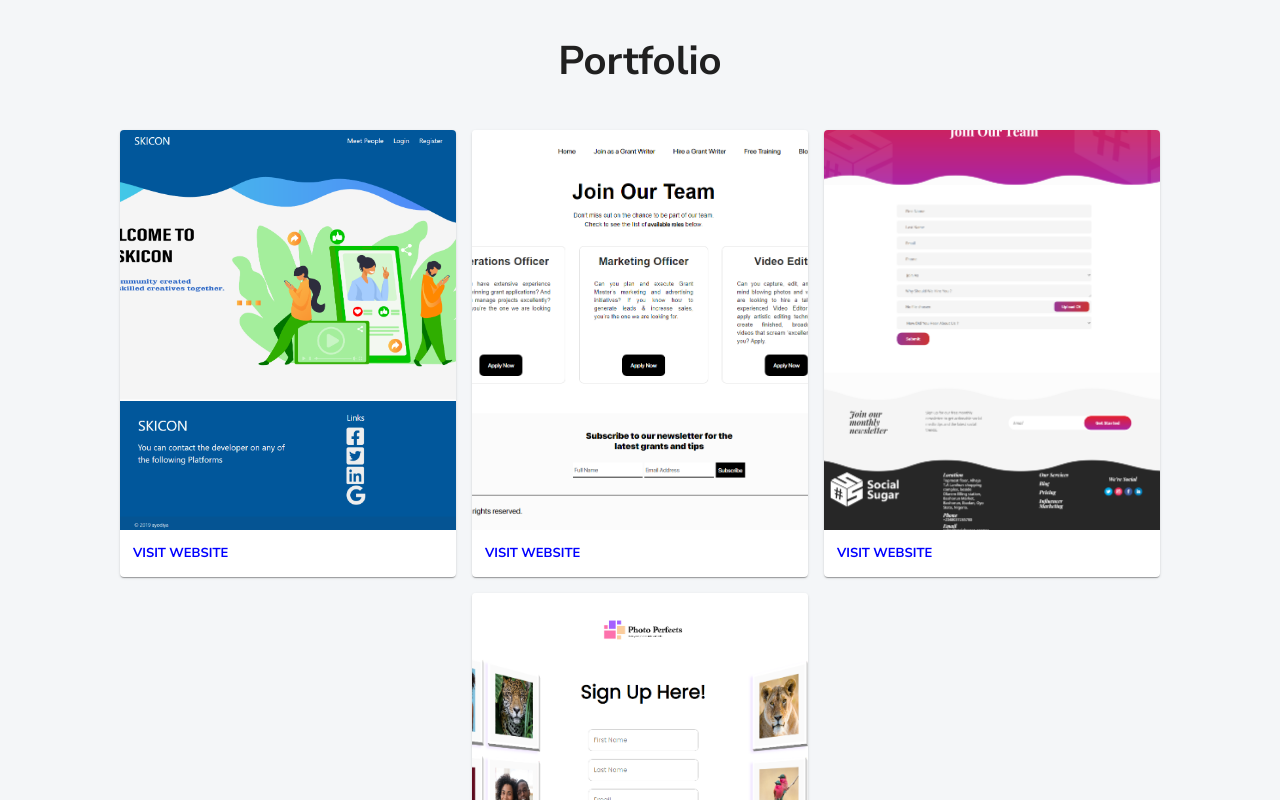
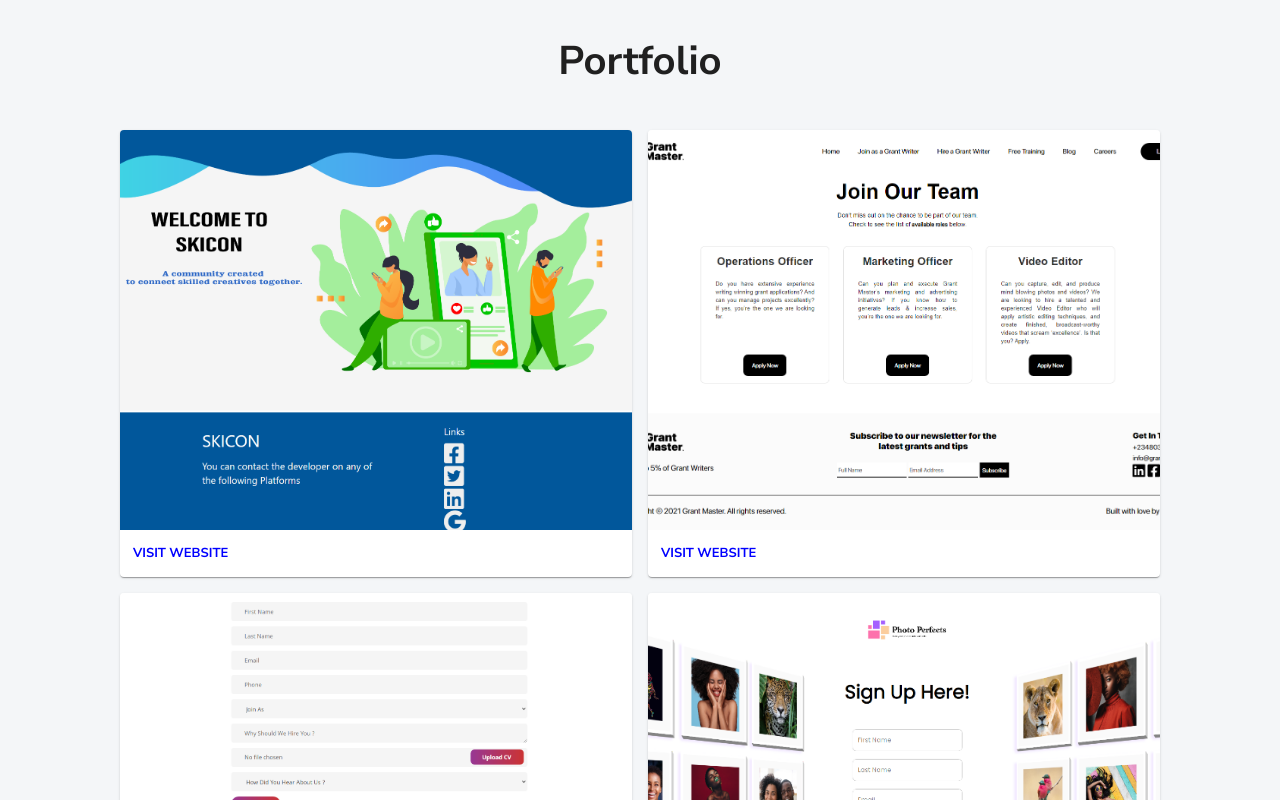
Before and after one commit to ayodiya/HNGi8-x-I4G-stage-two-three, a React (Create React App) app in the folder resume/: page / in a window 1280 px wide. Shown: the part 1280-2080 px from the top of the page. Built offline with nearby package versions, Linux system fonts and the light colour scheme.

Commit message:
add animation

```diff
--- a/resume/src/components/Portfolio.jsx
+++ b/resume/src/components/Portfolio.jsx
@@ -56,11 +56,19 @@
 
   return (
     <>
-      <Box id='portfolio' className={classes.pageBox} pl={20} pr={20} pb={10}>
+      <Box
+        id='portfolio'
+        className={classes.pageBox}
+        pl={20}
+        pr={20}
+        pb={10}
+        data-aos='zoom-in-up'
+        data-aos-duration='2000'
+      >
         <Box className={classes.heading}>Portfolio</Box>
         <Grid container justifyContent='center' alignItems='center' spacing={2}>
           {portItems.map(({ image, url }) => (
-            <Grid key={url} item xs={12} md={4}>
+            <Grid key={url} item xs={12} md={6}>
               <Card className={classes.root}>
                 <CardActionArea>
                   <CardMedia
```
